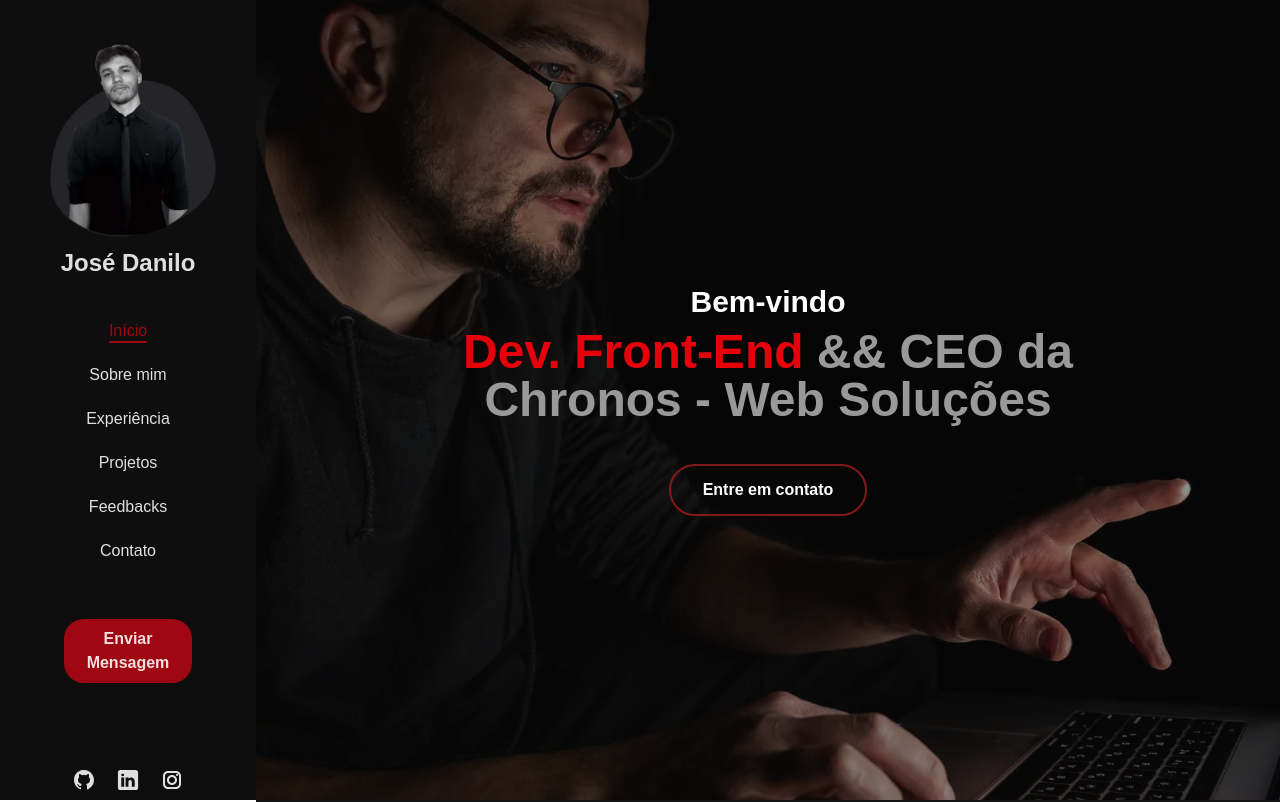
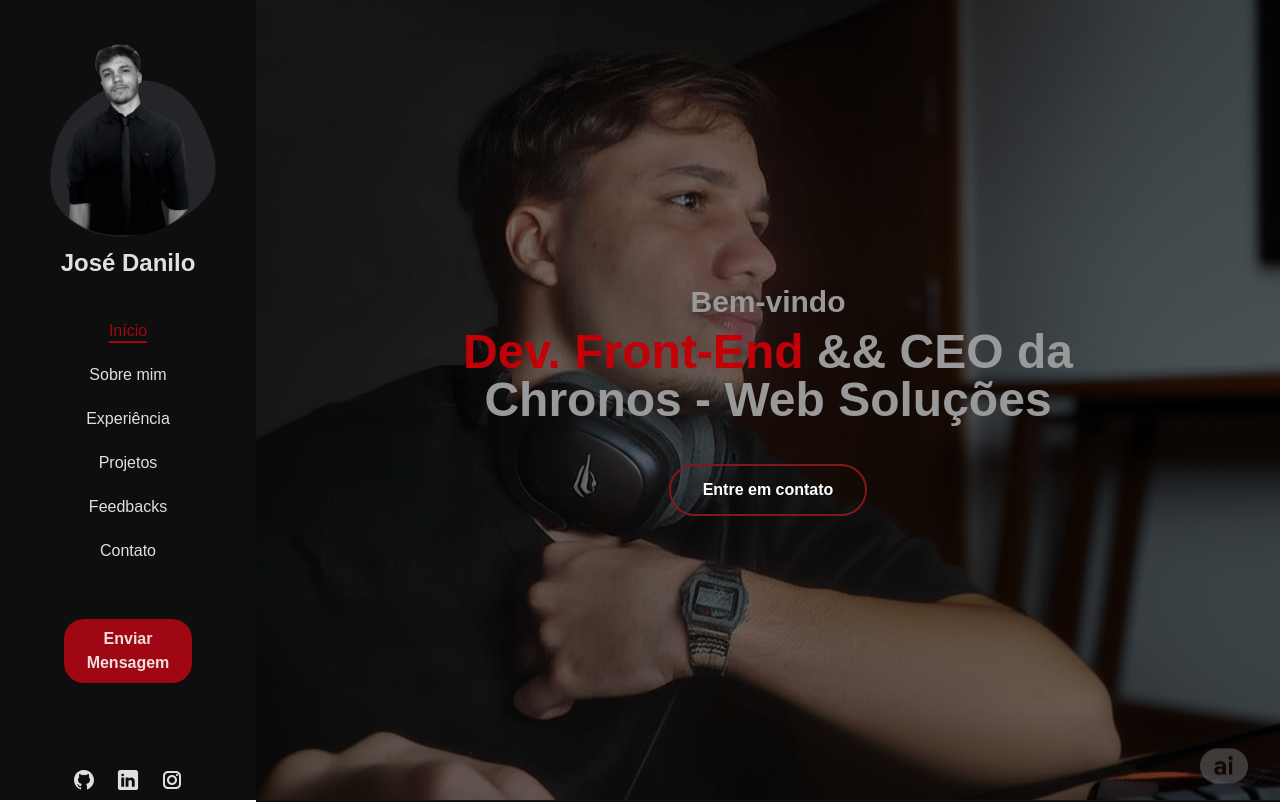
Before and after one commit to JoseDaniloS/Official-Portfolio, a React (Vite) app: page / in a window 1280 px wide. Shown: the top 802 px of the page. Built offline with nearby package versions, Linux system fonts and the light colour scheme.

Commit message:
feat: new image background in center section

```diff
--- a/src/pages/Home/Sections/Center/index.jsx
+++ b/src/pages/Home/Sections/Center/index.jsx
@@ -1,18 +1,18 @@
 import { motion } from "motion/react";
-import BackGround_Lobby from "/Background_Lobby.webp";
+import BackGround_Lobby from "/Background.png";
 import { motionConfig, scrollToSection } from "../../../../utils/functions";
 
 export default function Center() {
   return (
     <section
       id="home"
-      className="w-full relative h-dvh flex bg-cover bg-center max-lg:mt-[88px] flex-col gap-10 text-white justify-center items-center"
+      className="w-full relative h-dvh flex bg-cover bg-center max-lg:mt-[88px] flex-col gap-10  text-white justify-center items-center"
       style={{
         backgroundImage: `url(${BackGround_Lobby})`,
       }}
     >
       <div
-        className="w-full h-full absolute top-0 right-0 bg-[#0E0E0E70]"
+        className="w-full h-full absolute top-0 right-0 bg-[#00000090]"
         aria-hidden="true"
       />
 
@@ -20,9 +20,9 @@
         {...motionConfig}
         className="flex relative text-[#999] max-md:w-[90vw] font-bold flex-col max-w-[800px] justify-center items-center gap-2 text-center"
       >
-        <h1 className="text-3xl max-md:text-2xl text-white">Bem-vindo</h1>
+        <h1 className="text-3xl max-md:text-2x">Bem-vindo</h1>
         <h2 className="text-5xl max-md:text-4xl">
-          <span className="text-red-600">Dev. Front-End</span> && CEO da Chronos - Web Soluções
+          <span className="text-red-700">Dev. Front-End</span> && CEO da Chronos - Web Soluções
         </h2>
       </motion.div>
 
```
Also changed, not shown: public/Background.png (added), public/Background_Lobby.webp (deleted).
